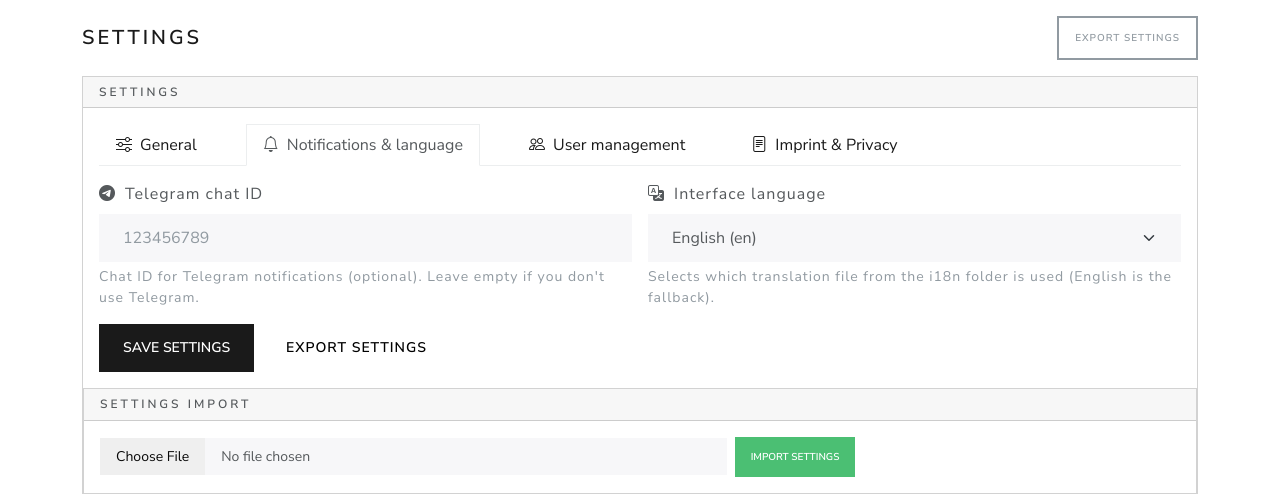
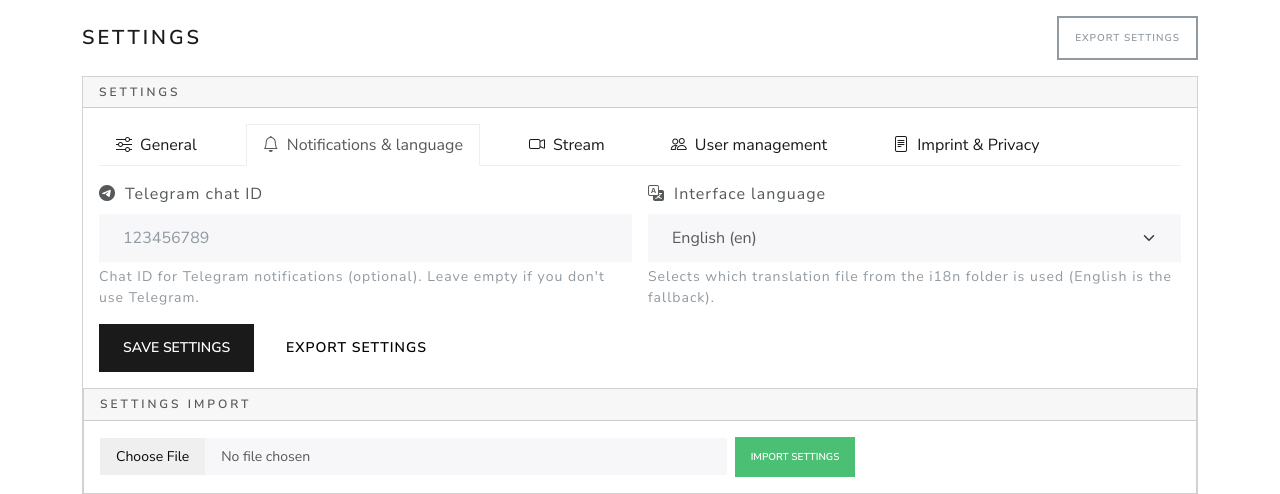
Before and after one commit to know-how-schmiede/PrintFleet, a Flask app: page /settings in a window 1280 px wide, after a click on "Notifications & language". Shown: the part 92-586 px from the top of the page. Run offline with Flask 3, Linux system fonts and the light colour scheme; the visitor is signed in with stand-in values (Sample User, id 1); data comes from the database, SQL or seed files in the repository; some libraries are stand-ins or nearby versions.

Commit message:
Add stream tab to settings and update translations
Introduces a new 'Stream' tab in the settings page for managing kiosk stream settings. Updates translation files to include the new tab label. Adjusts kiosk and base templates for improved stream and footer layout handling. Updates the scripts README to include CleanGitLokalRepo.

```diff
--- a/src/i18n/de.json
+++ b/src/i18n/de.json
@@ -153,6 +153,7 @@
 
   "settings_tab_general": "Allgemein",
   "settings_tab_notifications": "Benachrichtigungen & Sprache",
+  "settings_tab_stream": "Stream",
   "settings_tab_users": "Benutzerverwaltung",
   "settings_tab_legal": "Impressum & Datenschutz",
 
--- a/src/i18n/en.json
+++ b/src/i18n/en.json
@@ -153,6 +153,7 @@
 
   "settings_tab_general": "General",
   "settings_tab_notifications": "Notifications & language",
+  "settings_tab_stream": "Stream",
   "settings_tab_users": "User management",
   "settings_tab_legal": "Imprint & Privacy",
 
--- a/src/i18n/fr.json
+++ b/src/i18n/fr.json
@@ -153,6 +153,7 @@
 
   "settings_tab_general": "Général",
   "settings_tab_notifications": "Notifications & langue",
+  "settings_tab_stream": "Stream",
   "settings_tab_users": "Gestion des utilisateurs",
   "settings_tab_legal": "Imprint & Privacy",
 
--- a/src/i18n/ru.json
+++ b/src/i18n/ru.json
@@ -102,6 +102,7 @@
 
   "settings_tab_general": "Общие",
   "settings_tab_notifications": "Уведомления и язык",
+  "settings_tab_stream": "Stream",
   "settings_tab_users": "User management",
   "settings_tab_legal": "Imprint & Privacy",
 
--- a/src/templates/base.html
+++ b/src/templates/base.html
@@ -129,11 +129,15 @@
   <footer class="mt-auto border-top bg-body-tertiary">
     <div class="container d-flex justify-content-between align-items-center py-2 small">
       <div class="flex-grow-0">PrintFleet v{{ app_version }}</div>
+      {% if page != 'kiosk' %}
       <div class="d-flex justify-content-center flex-grow-1 gap-3">
         <a href="{{ url_for('info.info_page') }}">About PrintFleet</a>
         <a href="{{ url_for('legal.imprint') }}">Impressum</a>
         <a href="{{ url_for('legal.privacy') }}">Datenschutz</a>
       </div>
+      {% else %}
+      <div class="flex-grow-1"></div>
+      {% endif %}
       <div class="flex-grow-0">
         <a href="https://www.know-how-schmiede.de" target="_blank" rel="noopener">(c) Know-How-Schmiede</a>
       </div>
--- a/src/templates/settings.html
+++ b/src/templates/settings.html
@@ -69,6 +69,21 @@
           >
             <i class="bi bi-bell me-1"></i>
             {{ _('settings_tab_notifications') if _ else 'Benachrichtigungen & Sprache' }}
+          </button>
+        </li>
+        <li class="nav-item" role="presentation">
+          <button
+            class="nav-link"
+            id="stream-tab"
+            data-bs-toggle="tab"
+            data-bs-target="#tab-stream"
+            type="button"
+            role="tab"
+            aria-controls="tab-stream"
+            aria-selected="false"
+          >
+            <i class="bi bi-camera-video me-1"></i>
+            {{ _('settings_tab_stream') if _ else 'Stream' }}
           </button>
         </li>
         <li class="nav-item" role="presentation">
@@ -156,6 +171,69 @@
               <div class="form-text">{{ _('settings_db_reload_interval_help') }}</div>
             </div>
 
+          </div>
+        </div>
+
+        <!-- TAB: Benachrichtigungen & Sprache -->
+        <div
+          class="tab-pane fade"
+          id="tab-notify"
+          role="tabpanel"
+          aria-labelledby="notify-tab"
+        >
+          <div class="row g-3">
+
+            <!-- Telegram Chat ID -->
+            <div class="col-md-6">
+              <label for="telegram_chat_id" class="form-label">
+                <i class="bi bi-telegram me-1"></i>
+                {{ _('settings_telegram_chat_id_label') }}
+              </label>
+              <input
+                type="text"
+                class="form-control"
+                id="telegram_chat_id"
+                name="telegram_chat_id"
+                value="{{ settings.telegram_chat_id }}"
+                title="{{ _('settings_telegram_chat_id_help') }}"
+                placeholder="123456789"
+                form="settingsForm"
+              >
+              <div class="form-text">{{ _('settings_telegram_chat_id_help') }}</div>
+            </div>
+
+            <!-- Sprache -->
+            <div class="col-md-6">
+              <label for="language" class="form-label">
+                <i class="bi bi-translate me-1"></i>
+                {{ _('settings_language_label') }}
+              </label>
+              <select
+                class="form-select"
+                id="language"
+                name="language"
+                title="{{ _('settings_language_help') }}"
+                form="settingsForm"
+              >
+                <option value="en" {% if settings.language == 'en' %}selected{% endif %}>English (en)</option>
+                <option value="de" {% if settings.language == 'de' %}selected{% endif %}>Deutsch (de)</option>
+                <option value="fr" {% if settings.language == 'fr' %}selected{% endif %}>Français (fr)</option>
+                <option value="ru" {% if settings.language == 'ru' %}selected{% endif %}>Русский (ru)</option>
+              </select>
+              <div class="form-text">{{ _('settings_language_help') }}</div>
+            </div>
+
+          </div>
+        </div>
+
+        <!-- TAB: Stream -->
+        <div
+          class="tab-pane fade"
+          id="tab-stream"
+          role="tabpanel"
+          aria-labelledby="stream-tab"
+        >
+          <div class="row g-3">
             <!-- Kiosk Stream -->
             <div class="col-12">
               <label for="kiosk_stream_url" class="form-label">
```
Also changed, not shown: other parts of src/templates/settings.html (+0 -53 lines), src/templates/kiosk.html (+14 -3 lines), scripts/README.md.
